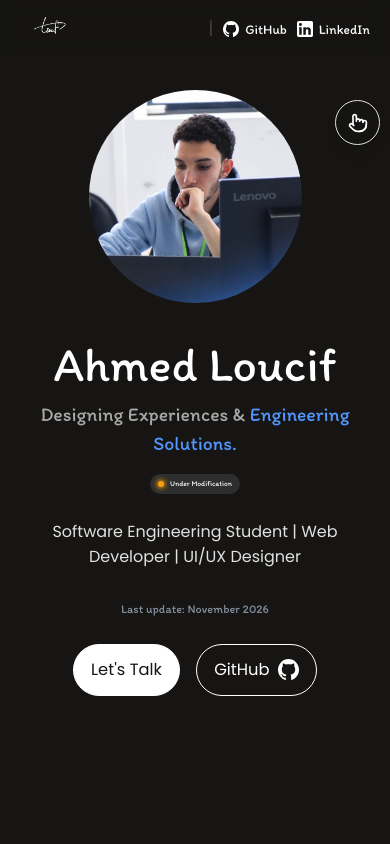
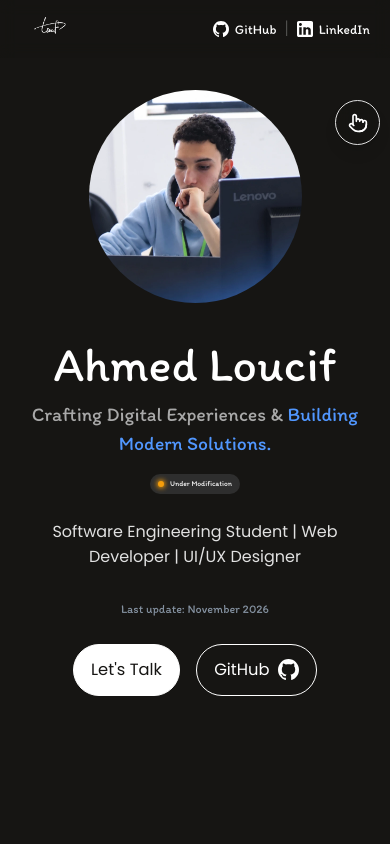
Before and after one commit to lo-ucif/lo__ucif-portfolio, a React (Vite) app: page / in a window 390 px wide. Shown: the top 844 px of the page. Built offline with nearby package versions, Linux system fonts and the light colour scheme; a web font is replaced by a local one.

Commit message:
feat(hero): update tagline and reposition navbar separator between github and linkedin

```diff
--- a/src/components/layout/SiteHeader.tsx
+++ b/src/components/layout/SiteHeader.tsx
@@ -170,6 +170,8 @@ export function SiteHeader(_props?: Partial<SiteHeaderProps>) {
                 <span>GitHub</span>
               </motion.a>
 
+              <span className="text-white/30 text-[15px] select-none">|</span>
+
               <motion.a
                 href="https://www.linkedin.com/in/ahmed-loucif-757854342"
                 target="_blank"
@@ -205,9 +207,8 @@ export function SiteHeader(_props?: Partial<SiteHeaderProps>) {
           <img className="h-8.5 w-15 object-contain" src={logo} alt="Loucif logo" />
         </Link>
 
-        {/* Mobile Header Direct Links: | GitHub LinkedIn */}
-        <div className="flex items-center gap-2.5 xs:gap-3">
-          <span className="text-white/30 text-[13px] select-none">|</span>
+        {/* Mobile Header Direct Links: GitHub | LinkedIn */}
+        <div className="flex items-center gap-2 xs:gap-2.5">
           <motion.a
             href="https://github.com/lo-ucif"
             target="_blank"
@@ -223,6 +224,8 @@ export function SiteHeader(_props?: Partial<SiteHeaderProps>) {
             />
             <span>GitHub</span>
           </motion.a>
+
+          <span className="text-white/30 text-[13px] select-none">|</span>
 
           <motion.a
             href="https://www.linkedin.com/in/ahmed-loucif-757854342"
--- a/src/pages/Home.tsx
+++ b/src/pages/Home.tsx
@@ -92,7 +92,7 @@ export default function Home() {
                   transition={{ duration: 0.6, ease: easeOut, delay: 0.5 }}
                 >
                   <span className="text-[#a9a9a9]">
-                    Designing Experiences & <span className="text-[#5197FF]">Engineering Solutions.</span>
+                    Crafting Digital Experiences & <span className="text-[#5197FF]">Building Modern Solutions.</span>
                   </span>
                 </motion.div>
               </div>
```
